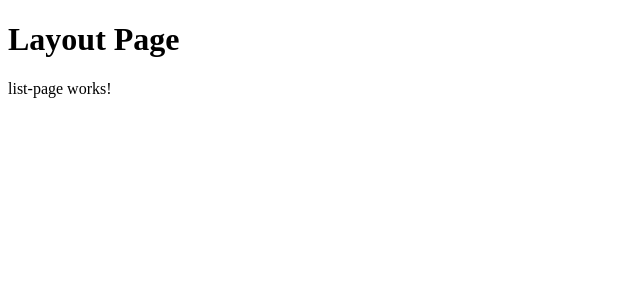
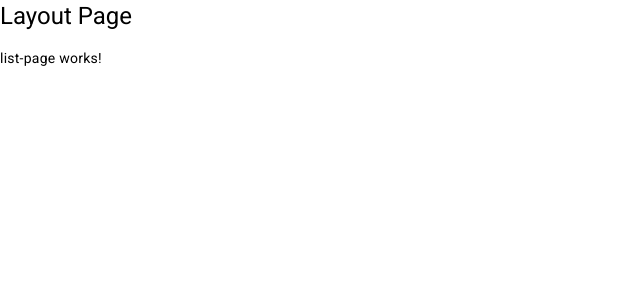
Before and after one commit to AZnexus/heroesApp, an Angular app: page /heroes/list in a window 1280 px wide. Shown: the top 300 px of the page, without its empty margins (0-640 px from the left). Built offline with nearby package versions, Linux system fonts and the light colour scheme.

Commit message:
Addes Materials

```diff
--- a/angular.json
+++ b/angular.json
@@ -25,6 +25,7 @@
               "src/assets"
             ],
             "styles": [
+              "@angular/material/prebuilt-themes/deeppurple-amber.css",
               "src/styles.css"
             ],
             "scripts": []
@@ -87,6 +88,7 @@
               "src/assets"
             ],
             "styles": [
+              "@angular/material/prebuilt-themes/deeppurple-amber.css",
               "src/styles.css"
             ],
             "scripts": []
--- a/package.json
+++ b/package.json
@@ -11,10 +11,12 @@
   "private": true,
   "dependencies": {
     "@angular/animations": "^16.2.0",
+    "@angular/cdk": "^16.2.14",
     "@angular/common": "^16.2.0",
     "@angular/compiler": "^16.2.0",
     "@angular/core": "^16.2.0",
     "@angular/forms": "^16.2.0",
+    "@angular/material": "^16.2.14",
     "@angular/platform-browser": "^16.2.0",
     "@angular/platform-browser-dynamic": "^16.2.0",
     "@angular/router": "^16.2.0",
--- a/src/app/app.module.ts
+++ b/src/app/app.module.ts
@@ -1,5 +1,6 @@
 import { NgModule } from '@angular/core';
 import { BrowserModule } from '@angular/platform-browser';
+import { BrowserAnimationsModule } from '@angular/platform-browser/animations';
 
 import { AppRoutingModule } from './app-routing.module';
 import { AppComponent } from './app.component';
@@ -12,7 +13,8 @@
   imports: [
     BrowserModule,
     AppRoutingModule,
-    SharedModule
+    SharedModule,
+    BrowserAnimationsModule
   ],
   providers: [],
   bootstrap: [AppComponent]
--- a/src/index.html
+++ b/src/index.html
@@ -6,8 +6,11 @@
   <base href="/">
   <meta name="viewport" content="width=device-width, initial-scale=1">
   <link rel="icon" type="image/x-icon" href="favicon.ico">
+  <link rel="preconnect" href="https://fonts.gstatic.com">
+  <link href="https://fonts.googleapis.com/css2?family=Roboto:wght@300;400;500&display=swap" rel="stylesheet">
+  <link href="https://fonts.googleapis.com/icon?family=Material+Icons" rel="stylesheet">
 </head>
-<body>
+<body class="mat-typography">
   <app-root></app-root>
 </body>
 </html>
--- a/src/styles.css
+++ b/src/styles.css
@@ -1 +1,4 @@
 /* You can add global styles to this file, and also import other style files */
+
+html, body { height: 100%; }
+body { margin: 0; font-family: Roboto, "Helvetica Neue", sans-serif; }
```
Also changed, not shown: 1 other file (tests, documents, lock files or other folders).
